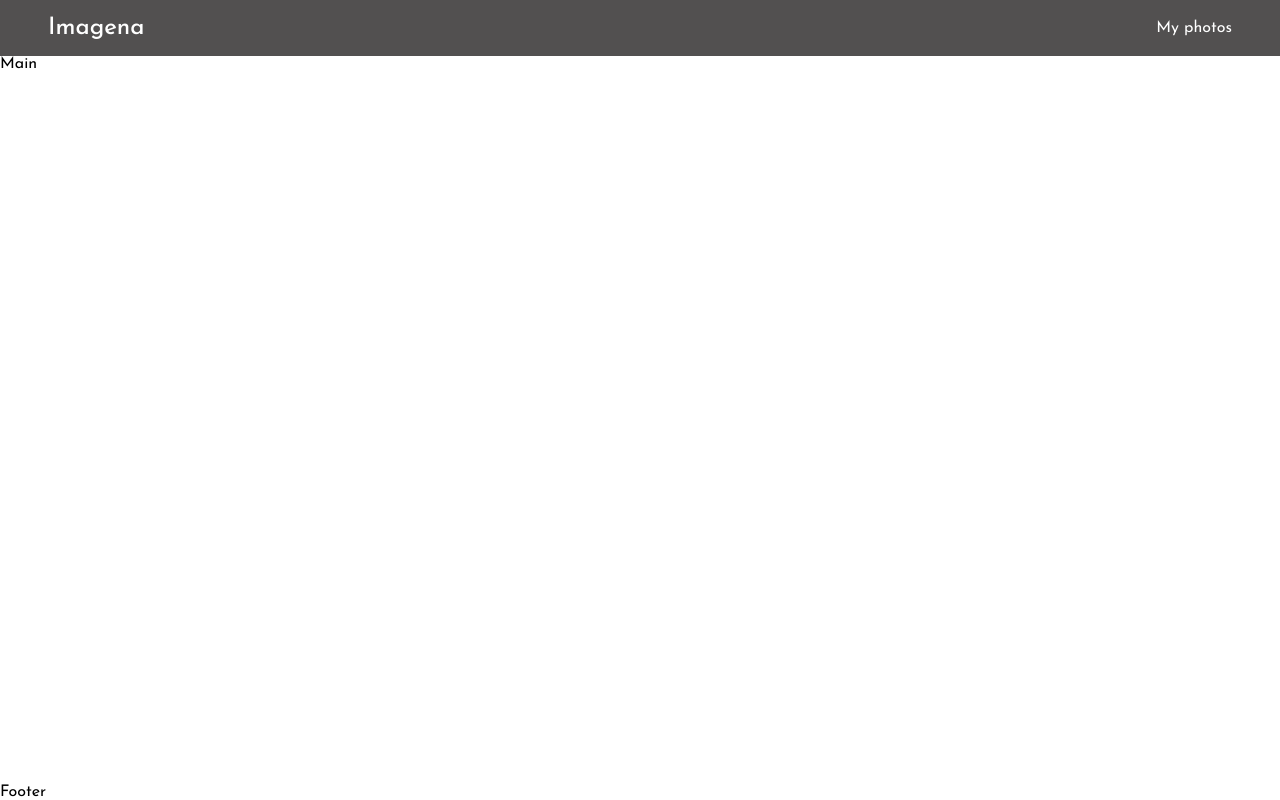
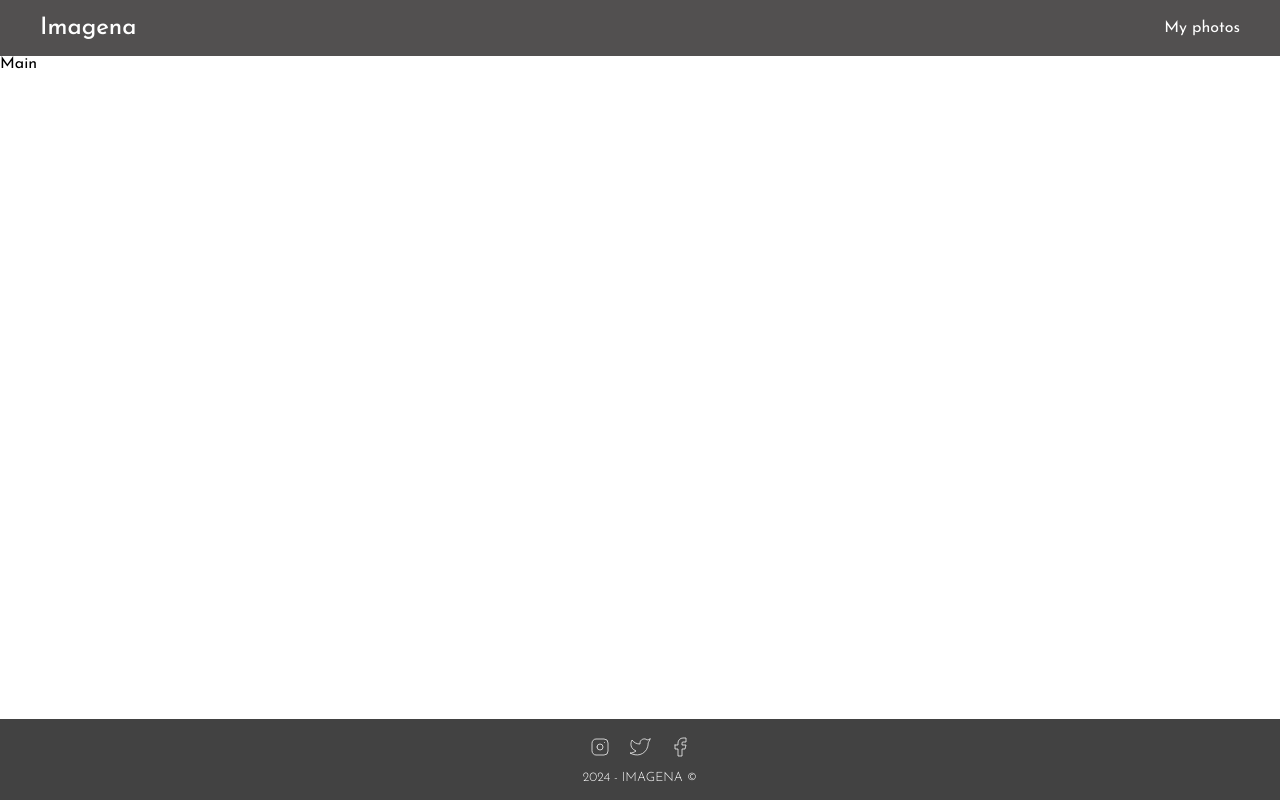
Before and after one commit to AntonioMangado/Imagena, a React (Vite) app: page / in a window 1280 px wide. Built offline with nearby package versions, Linux system fonts and the light colour scheme.

Commit message:
ADD/ finished footer

```diff
--- a/src/components/Footer/Footer.jsx
+++ b/src/components/Footer/Footer.jsx
@@ -1,7 +1,24 @@
 import React from "react";
 
 const Footer = () => {
-  return <footer>Footer</footer>;
+  return (
+  <footer className="footer">
+    <div className="footer__socials">
+      <a href="https://www.instagram.com" className="social-link">
+        <i className="social-icon"><svg  xmlns="http://www.w3.org/2000/svg"  width="24"  height="24"  viewBox="0 0 24 24"  fill="none"  stroke="currentColor"  stroke-width="1"  stroke-linecap="round"  stroke-linejoin="round"  class="icon icon-tabler icons-tabler-outline icon-tabler-brand-instagram"><path stroke="none" d="M0 0h24v24H0z" fill="none"/><path d="M4 4m0 4a4 4 0 0 1 4 -4h8a4 4 0 0 1 4 4v8a4 4 0 0 1 -4 4h-8a4 4 0 0 1 -4 -4z" /><path d="M12 12m-3 0a3 3 0 1 0 6 0a3 3 0 1 0 -6 0" /><path d="M16.5 7.5l0 .01" /></svg></i>
+      </a>
+      <a href="https://www.twitter.com" className="social-link">
+        <i className="social-icon"><svg  xmlns="http://www.w3.org/2000/svg"  width="24"  height="24"  viewBox="0 0 24 24"  fill="none"  stroke="currentColor"  stroke-width="1"  stroke-linecap="round"  stroke-linejoin="round"  class="icon icon-tabler icons-tabler-outline icon-tabler-brand-twitter"><path stroke="none" d="M0 0h24v24H0z" fill="none"/><path d="M22 4.01c-1 .49 -1.98 .689 -3 .99c-1.121 -1.265 -2.783 -1.335 -4.38 -.737s-2.643 2.06 -2.62 3.737v1c-3.245 .083 -6.135 -1.395 -8 -4c0 0 -4.182 7.433 4 11c-1.872 1.247 -3.739 2.088 -6 2c3.308 1.803 6.913 2.423 10.034 1.517c3.58 -1.04 6.522 -3.723 7.651 -7.742a13.84 13.84 0 0 0 .497 -3.753c0 -.249 1.51 -2.772 1.818 -4.013z" /></svg></i>
+      </a>
+      <a href="https://www.facebook.com" className="social-link">
+        <i className="social-icon"><svg  xmlns="http://www.w3.org/2000/svg"  width="24"  height="24"  viewBox="0 0 24 24"  fill="none"  stroke="currentColor"  stroke-width="1"  stroke-linecap="round"  stroke-linejoin="round"  class="icon icon-tabler icons-tabler-outline icon-tabler-brand-facebook"><path stroke="none" d="M0 0h24v24H0z" fill="none"/><path d="M7 10v4h3v7h4v-7h3l1 -4h-4v-2a1 1 0 0 1 1 -1h3v-4h-3a5 5 0 0 0 -5 5v2h-3" /></svg></i>
+      </a>
+    </div>
+    <div className="footer__copyright">
+      <p>2024 - IMAGENA ©</p>
+    </div>
+  </footer>
+  );
 };
 
 export default Footer;
--- /dev/null
+++ b/styles/components/_Footer.scss
@@ -0,0 +1,27 @@
+.footer {
+    background-color: #424242;
+    padding: 1rem 2.5rem;
+    color: white;
+    display: flex;
+    flex-direction: column;
+    align-items: center;
+    gap: 0.5rem;
+
+    &__socials {
+        display: flex;
+        gap: 1rem;
+
+        i {
+            color: rgba(255, 255, 255, 0.742);
+
+            &:hover {
+                color: white;
+            }
+        }
+    }
+
+    &__copyright {
+        font-size: 0.8rem;
+        font-weight: 300;
+    }
+}
--- a/styles/components/_Nav.scss
+++ b/styles/components/_Nav.scss
@@ -2,7 +2,7 @@
     display: flex;
     justify-content: space-between;
     align-items: center;
-    padding: 1rem 3rem;
+    padding: 1rem 2.5rem;
     background-color: rgba(80, 78, 78, 0.986);
     color: #fff;
 
--- a/styles/styles.scss
+++ b/styles/styles.scss
@@ -2,3 +2,4 @@
 
 @import './components/Nav.scss';
 @import './components/Main.scss';
+@import './components/Footer.scss';
```
